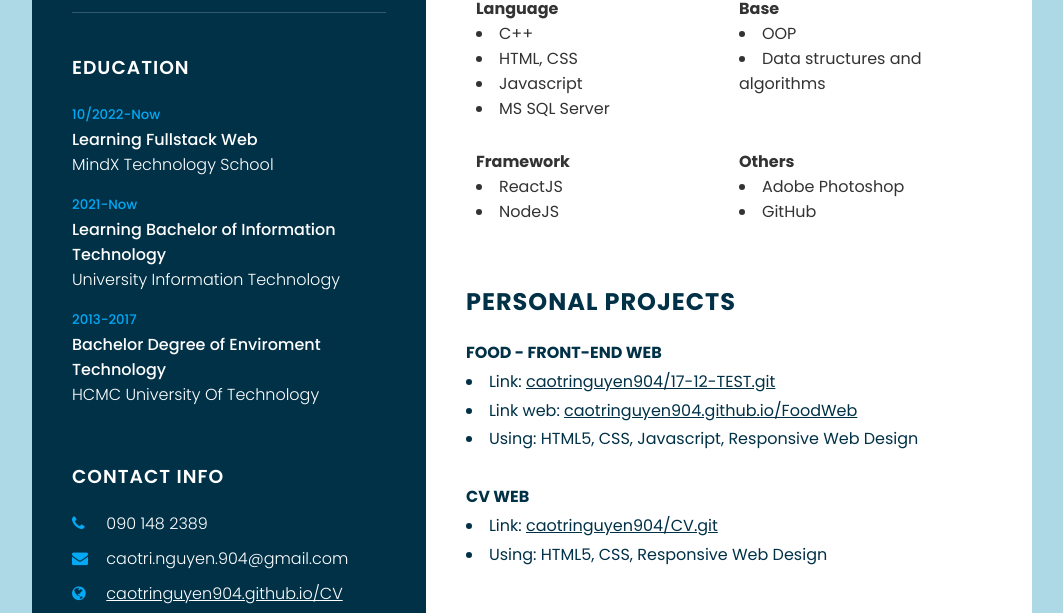
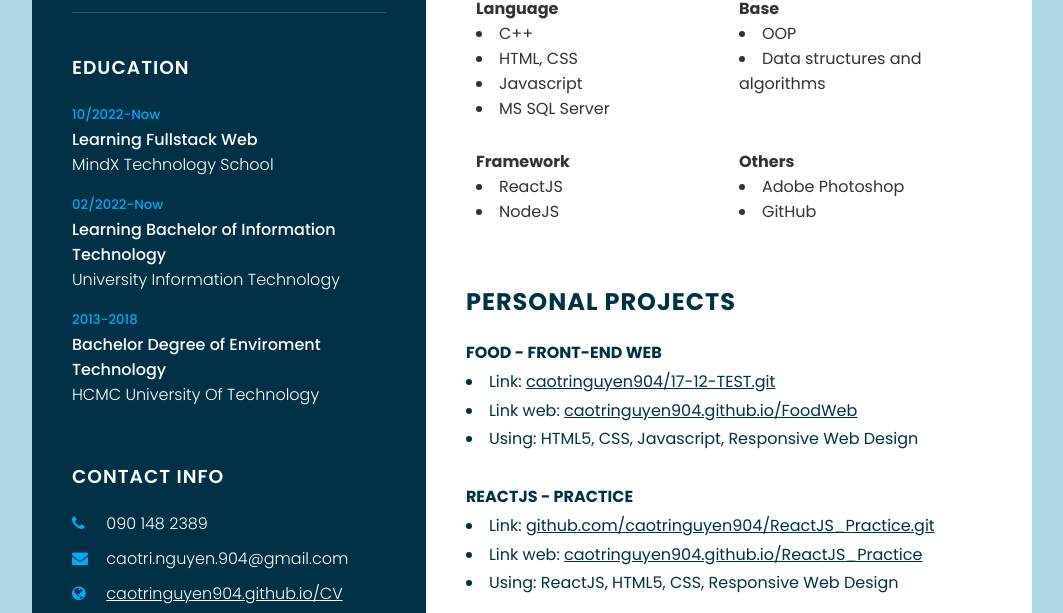
Before and after one commit to caotringuyen904/Curriculum, a plain HTML site: page index.html in a window 1280 px wide. Shown: the part 389-1002 px from the top of the page, without its empty margins (108-1171 px from the left). Drawn offline with Linux system fonts and the light colour scheme.

Commit message:
fix REACT

```diff
--- a/index.html
+++ b/index.html
@@ -31,12 +31,12 @@
                         <h4>MindX Technology School</h4>
                     </li>
                     <li>
-                        <h5>2021-Now</h5>
+                        <h5>02/2022-Now</h5>
                         <h4>Learning Bachelor of Information Technology</h4>
                         <h4>University Information Technology</h4>
                     </li>
                     <li>
-                        <h5>2013-2017</h5>
+                        <h5>2013-2018</h5>
                         <h4>Bachelor Degree of Enviroment Technology</h4>
                         <h4>HCMC University Of Technology</h4>
                     </li>
@@ -140,9 +140,13 @@
                     <li>Using: HTML5, CSS, Javascript, Responsive Web Design</li>
                     <br>
                     <div class="row">
-                        <h4>CV WEB</h4>
-                        <li>Link: <a href="https://github.com/caotringuyen904/CV.git">caotringuyen904/CV.git</a></li>
-                        <li>Using: HTML5, CSS, Responsive Web Design</li>
+                        <h4>REACTJS - PRACTICE</h4>
+                        <li>Link: <a href="https://github.com/caotringuyen904/ReactJS_Practice.git">github.com/caotringuyen904/ReactJS_Practice.git</a></li>
+                        <li> Link web:
+                            <a href="https://caotringuyen904.github.io/ReactJS_Practice/">
+                                caotringuyen904.github.io/ReactJS_Practice</a>
+                        </li>
+                        <li>Using:  ReactJS, HTML5, CSS, Responsive Web Design</li>
                     </div>
                 </div>
             </div>
```
